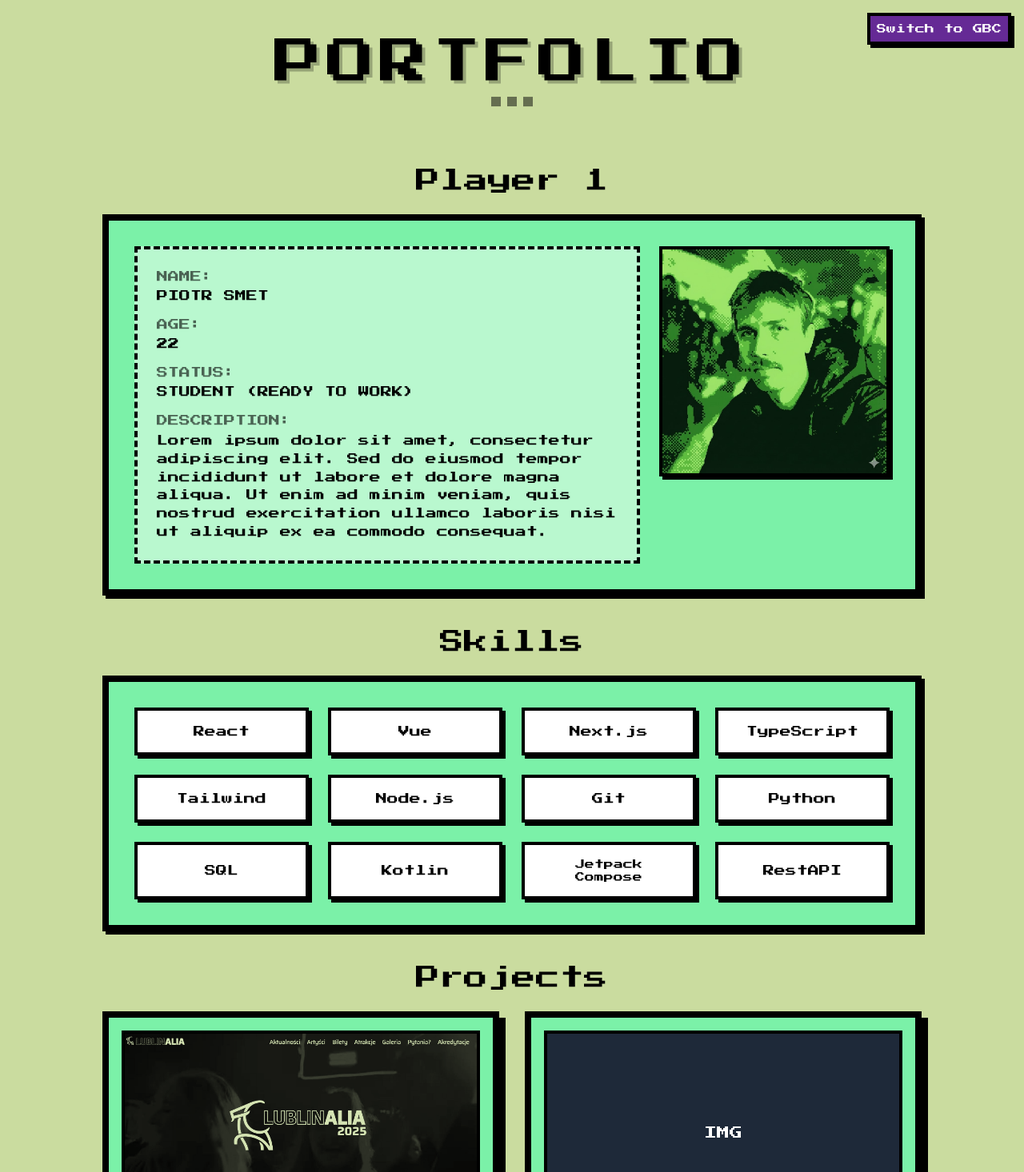
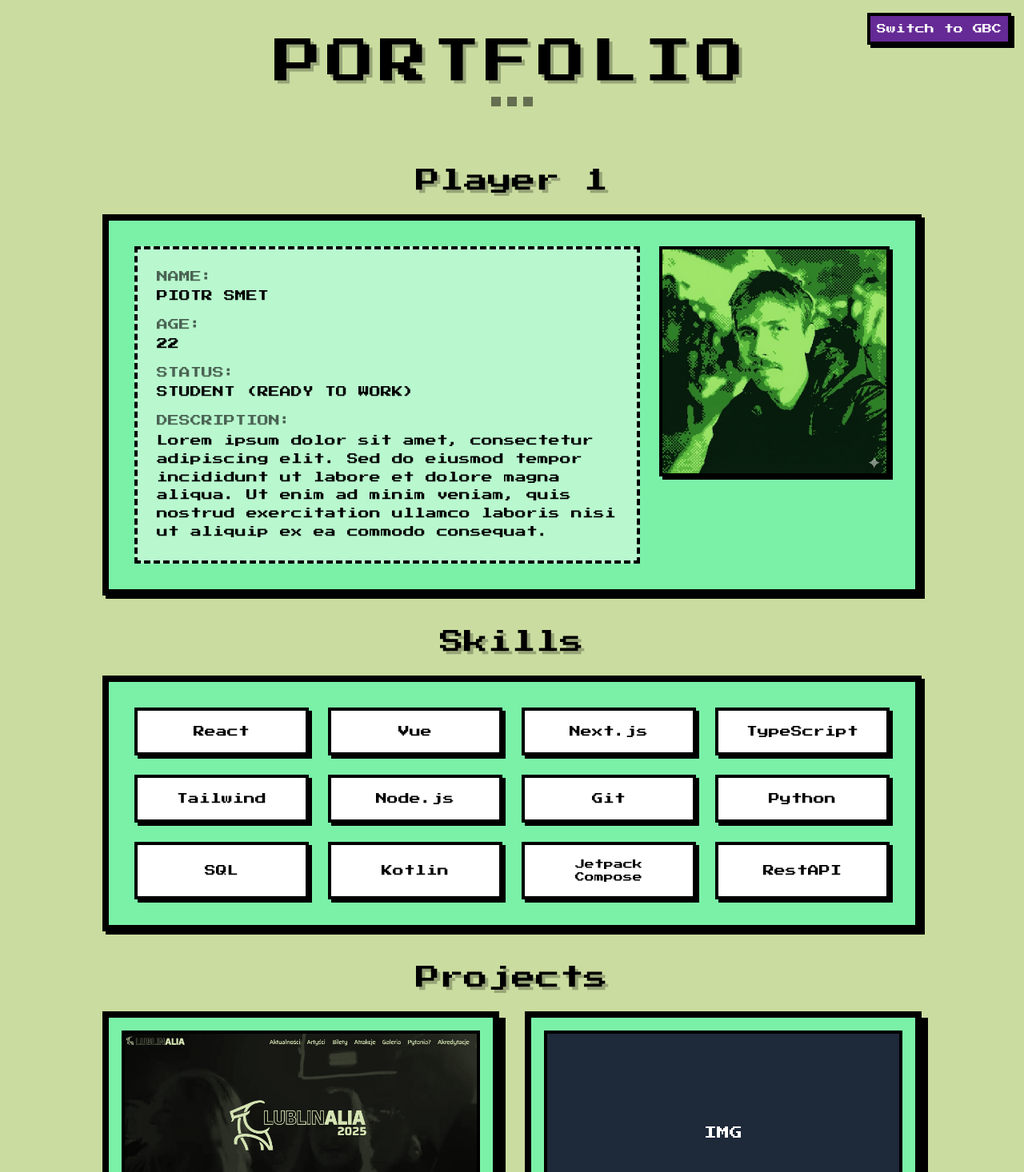
Before and after one commit to piotrsmet/portfolio, a Next.js app: page / in a window 1280 px wide. Shown: the top 1466 px of the page at 80% size. Built offline with nearby package versions, Linux system fonts and the light colour scheme.

Commit message:
text shadow

```diff
--- a/src/app/page.tsx
+++ b/src/app/page.tsx
@@ -57,7 +57,7 @@ export default function Home() {
       </div>
     <div className="flex flex-col gap-6">
       <div className="flex items-center justify-center">
-          <span className={`${pressStart2P.className} text-3xl ${currentTheme.mainText}`}>
+          <span className={`${pressStart2P.className} text-3xl ${currentTheme.mainText}`} style={{ textShadow: '4px 4px 0px rgba(0,0,0,0.25)' }}>
             Player 1
           </span>
         </div>
@@ -100,7 +100,7 @@ export default function Home() {
 
       <div className="flex flex-col w-full items-center gap-6">
         <div className="flex items-center justify-center">
-          <span className={`${pressStart2P.className} text-3xl ${currentTheme.mainText}`}>Skills</span>
+          <span className={`${pressStart2P.className} text-3xl ${currentTheme.mainText}`} style={{ textShadow: '4px 4px 0px rgba(0,0,0,0.25)' }}>Skills</span>
         </div>
         <div className={`w-full max-w-5xl border-8 ${currentTheme.cardBorder} ${currentTheme.card} p-6 md:p-8 shadow-[4px_4px_0px_0px_rgba(0,0,0,1)]`}>
           <div className="grid grid-cols-2 md:grid-cols-3 lg:grid-cols-4 gap-6">
@@ -118,7 +118,7 @@ export default function Home() {
 
       <div className="flex flex-col w-full items-center gap-6 pb-20">
         <div className="flex items-center justify-center">
-          <span className={`${pressStart2P.className} text-3xl ${currentTheme.mainText}`}>Projects</span>
+          <span className={`${pressStart2P.className} text-3xl ${currentTheme.mainText}`} style={{ textShadow: '4px 4px 0px rgba(0,0,0,0.25)' }}>Projects</span>
         </div>
         <div className="grid grid-cols-1 md:grid-cols-2 gap-8 w-full max-w-5xl">
           {[
```
